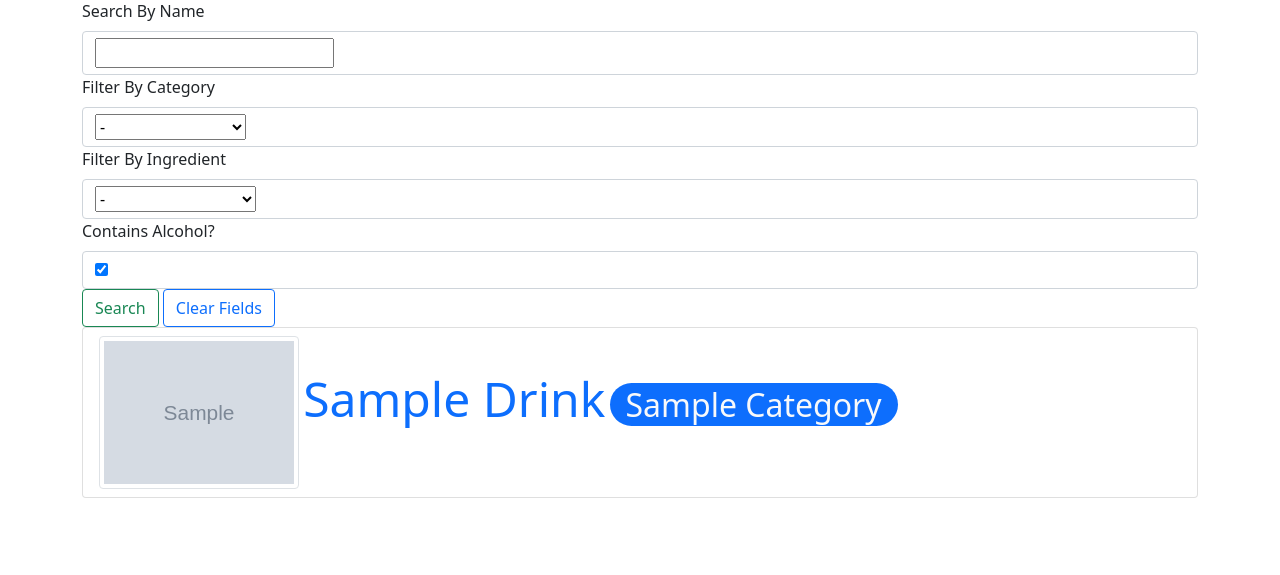
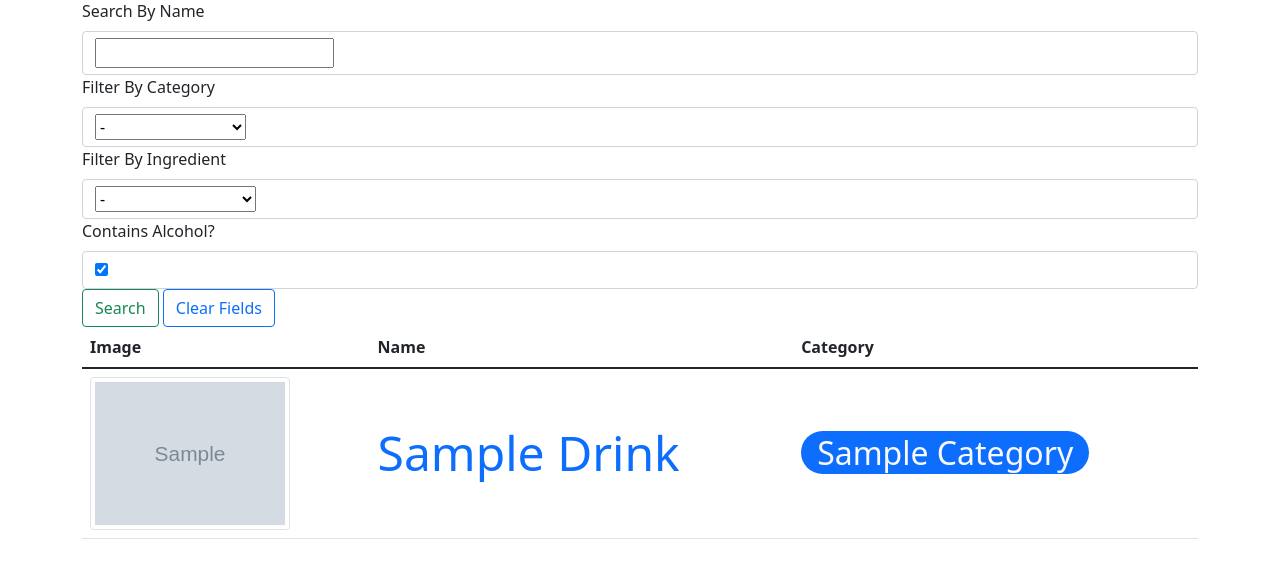
Before and after one commit to Brian-15/capstone1-mixology, a Flask app: page /drinks in a window 1280 px wide. Shown: the part 225-800 px from the top of the page. Run offline with Flask 2, Linux system fonts and the light colour scheme; tables that the repository leaves empty hold one stand-in row (values such as "Sample post"); grey boxes marked "Sample" are stand-in pictures.

Commit message:
change drinks ul to table, centered td layouts

```diff
--- a/templates/drinks.html
+++ b/templates/drinks.html
@@ -11,15 +11,22 @@
     <button class="btn btn-outline-success my-2 my-sm-0 d-inline" type="submit">Search</button>
     <span id="clear-btn" class="btn btn-outline-primary">Clear Fields</span>
 </form>
-<div id="drinks-list" class="list-group">
-    {% for drink in drinks %}
-    <div id="{{ drink.id }}" class="list-group-item list-group-item-action">
-        <img class="mx-auto d-inline rounded img-thumbnail" src="{{ drink.image_url }}" alt="" width="200px">
-        <a class="display-5 d-inline text-decoration-none" href="/drinks/{{ drink.id }}">{{ drink.name.title() }}</a>
-        <h2 class="d-inline text-right"><span id="{{ drink.category_id }}" class="tag-pill rounded-pill bg-primary text-light mx-auto px-3">{{ drink.category.name.title() }}</span></h2>
-    </div>
-    {% endfor %}
-</div>
+<table class="table">
+    <thead>
+        <th scope="col">Image</th>
+        <th scope="col">Name</th>
+        <th scope="col">Category</th>
+    </thead>
+    <tbody id="drinks-list">
+        {% for drink in drinks %}
+        <tr>
+            <td><img class="mx-auto d-inline rounded img-thumbnail" src="{{ drink.image_url }}" alt="" width="200px"></td>
+            <td class="align-middle"><a class="display-5 d-inline text-decoration-none text-wrap" href="/drinks/{{ drink.id }}">{{ drink.name.title() }}</a></td>
+            <td class="align-middle"><h2 class="d-inline text-right"><span id="{{ drink.category_id }}" class="tag-pill rounded-pill bg-primary text-light mx-auto px-3">{{ drink.category.name.title() }}</span></h2></td>
+        </tr>
+        {% endfor %}
+    </tbody>
+</table>
 
 {% endblock %}
 
```
